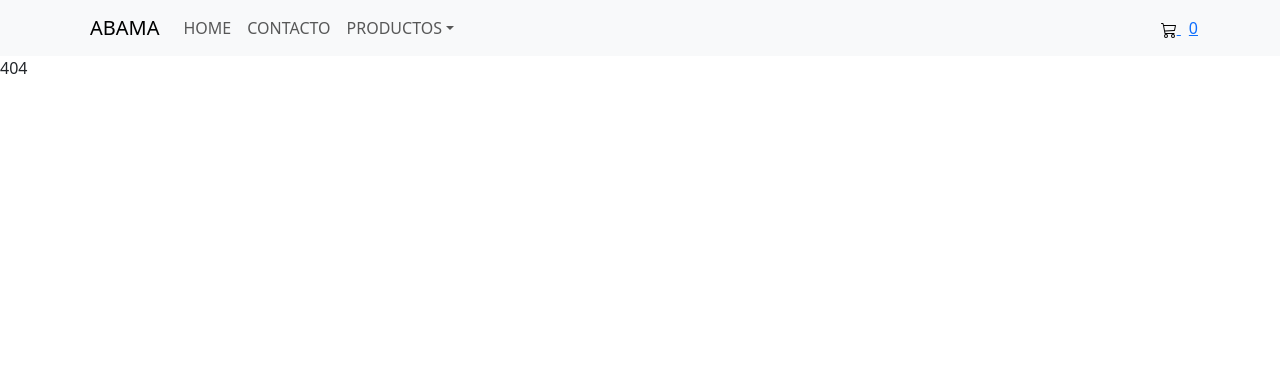
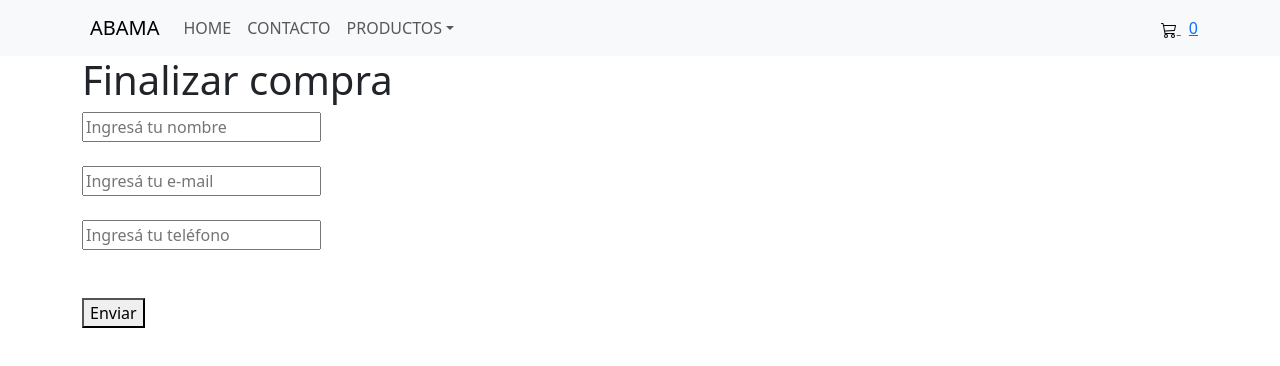
Before and after one commit to alejososa/React60010, a React (Vite) app: page /finalizar in a window 1280 px wide. Before the commit this address had no page. Shown: the top 366 px of the page. Built offline with nearby package versions, Linux system fonts and the light colour scheme.

Commit message:
proyecto final

```diff
--- a/package.json
+++ b/package.json
@@ -15,6 +15,7 @@
     "react": "^18.2.0",
     "react-bootstrap": "^2.10.4",
     "react-dom": "^18.2.0",
+    "react-hook-form": "^7.53.0",
     "react-router-dom": "^6.26.0"
   },
   "devDependencies": {
--- a/src/App.jsx
+++ b/src/App.jsx
@@ -6,6 +6,8 @@
 import { CartProvider } from "./contexts/CartContext"
 import Contacto from "./components/Contacto"
 import { Carrito } from "./components/Carrito"
+import Finalizar from "./components/Finalizar"
+
 
 
 
@@ -26,6 +28,8 @@
       <Route path="*" element={404}></Route>
       <Route path="contacto" element={<Contacto/>}></Route>
       <Route path="carrito" element={<Carrito/>}></Route>
+      <Route path="finalizar" element={<Finalizar/>}></Route>
+
     </Routes>
 
 
--- a/src/components/Carrito.jsx
+++ b/src/components/Carrito.jsx
@@ -1,6 +1,7 @@
 import React, { useContext } from 'react'
 import { CartContext } from '../contexts/CartContext'
 import { Link } from 'react-router-dom';
+import Button from 'react-bootstrap/Button';
 
 
 
@@ -34,8 +35,10 @@
                 carrito.length > 0 ?
                     <>
                         <h2>Precio total: ${precioTotal()}</h2>
-                        <button onClick={handleVaciar}>Vaciar</button>
-                        <Link to="/checkout">Finalizar compra</Link>
+
+                        <Button variant="danger" onClick={handleVaciar}>Vaciar</Button><span></span>
+                        <Button variant="success" href='/finalizar'>Comprar</Button>
+
                     </> :
                     <h2>No seleccionaste ningún producto aún</h2>
             }
--- /dev/null
+++ b/src/components/Finalizar.jsx
@@ -0,0 +1,61 @@
+import React, { useContext, useState } from "react";
+import { CartContext } from "../contexts/CartContext";
+import { useForm } from 'react-hook-form';
+import { collection, addDoc } from "firebase/firestore";
+import { db } from '../firebase/config';
+
+
+const Finalizar =()=>{
+
+const [pedidoId, setPedidoId] = useState("");
+
+const {carrito, precioTotal, vaciarCarrito } =useContext(CartContext)
+
+const { register, handleSubmit } = useForm();
+
+const comprar = (data) => {
+    const pedido = {
+        cliente: data,
+        productos: carrito,
+        total: precioTotal()
+    }
+    console.log(pedido);
+
+    const pedidosRef = collection(db, "pedidos");
+
+    addDoc(pedidosRef, pedido)
+        .then((doc) => {
+            setPedidoId(doc.id);
+            vaciarCarrito();
+        })
+
+}
+
+if (pedidoId) {
+    return (
+        <div className="container">
+            <h1 className="main-title">Gracias por elegirnos</h1>
+            <p>Tu número de pedido es: {pedidoId}</p>
+            <p>Guarda este número para seguir tu pedido</p>
+        </div>
+    )
+}
+
+
+    return(
+        <div className="container">
+        <h1 className="main-title">Finalizar compra</h1>
+        <form className="formulario" onSubmit={handleSubmit(comprar)}>
+
+            <input type="text" placeholder="Ingresá tu nombre" {...register("nombre")} /> <br /><br />
+            <input type="email" placeholder="Ingresá tu e-mail" {...register("email")} /> <br /><br />
+            <input type="phone" placeholder="Ingresá tu teléfono" {...register("telefono")} /> <br /><br />
+<br />
+            <button className="enviar" type="submit">Enviar</button>
+
+        </form>
+    </div>
+    )
+}
+
+export default Finalizar;
--- a/src/components/ItemListContainer.jsx
+++ b/src/components/ItemListContainer.jsx
@@ -11,7 +11,7 @@
     const [items, setItems] = useState([])
     const [loading, setloading] = useState(true)
     const {id}=useParams()
-    //const product_category = useParams().product_category
+
 
 
 
```
Also changed, not shown: 2 other files (tests, documents, lock files or other folders).
